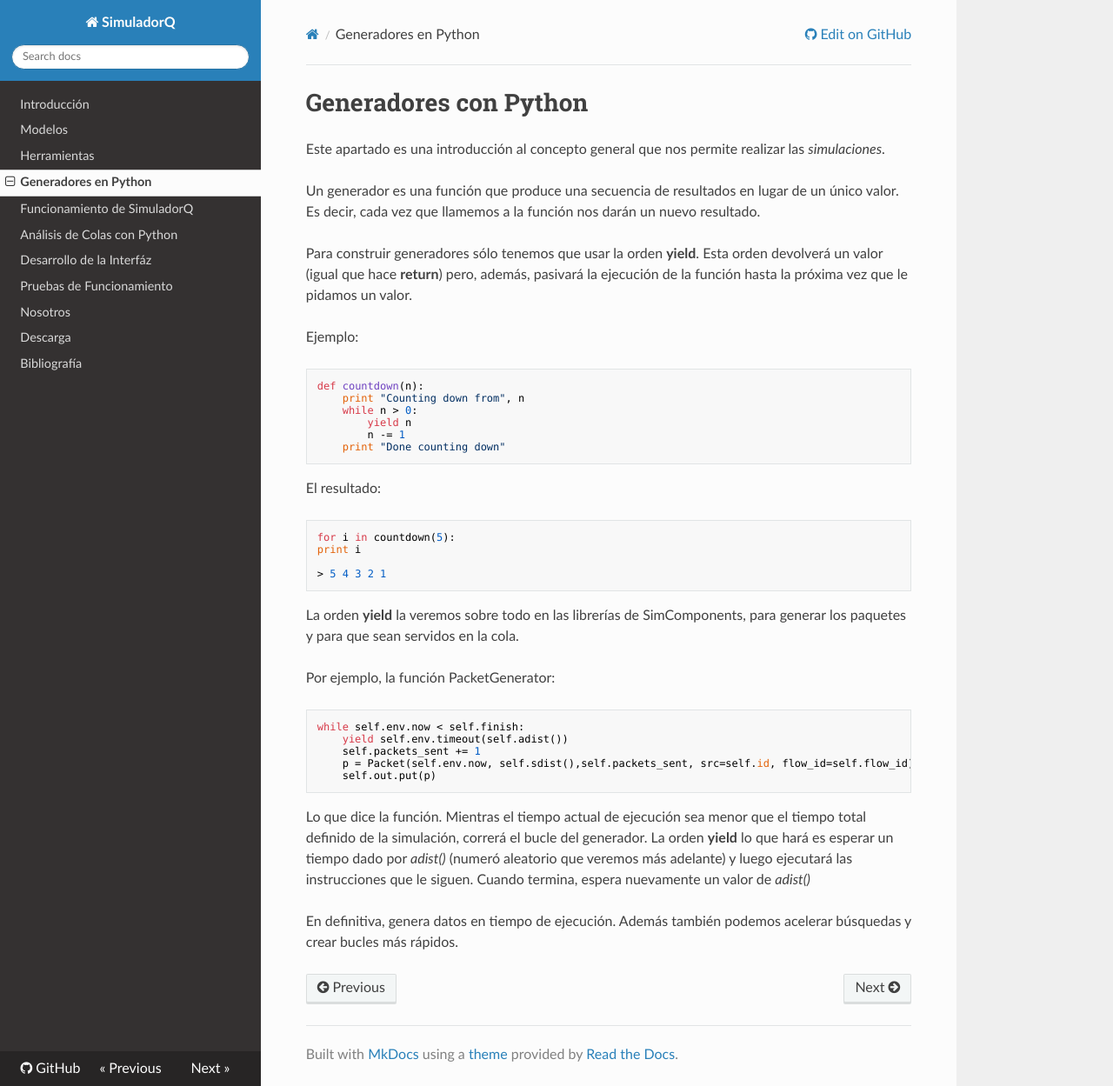
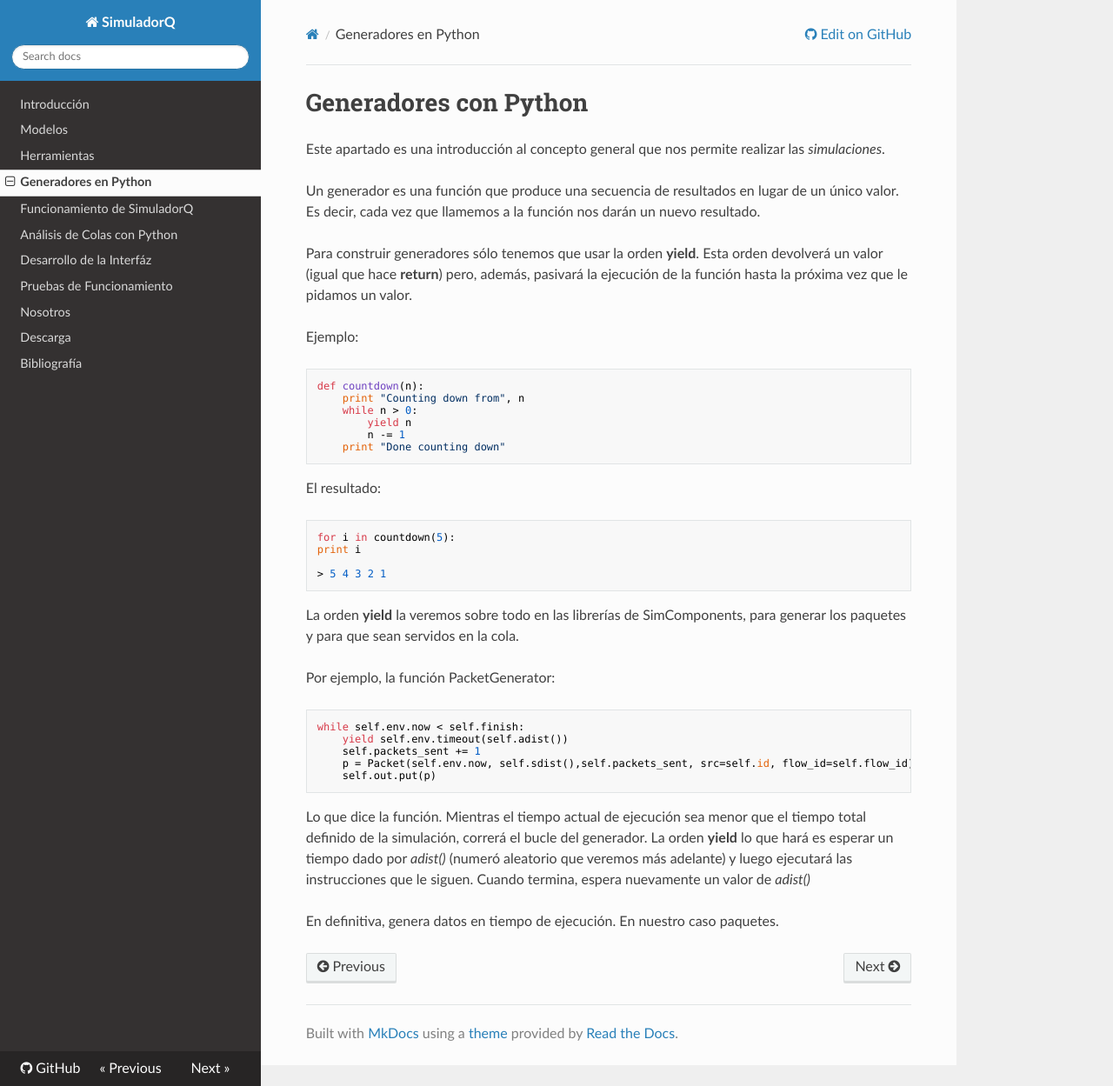
Before and after one commit to m-ibarra-arg/trafico, an MkDocs documentation site: the page built from docs/GeneradoresPython.md, in a window 1280 px wide and 1249 px high. Shown: the whole window at 87% size. Built offline with MkDocs 1.6.1, drawn with Linux system fonts in a browser that asks for light colours; nearby versions of some CDN libraries; old or Windows-style settings are respelled for this version of MkDocs.

Commit message:
Uploaded by https://stackedit.io/

```diff
--- a/docs/GeneradoresPython.md
+++ b/docs/GeneradoresPython.md
@@ -38,9 +38,9 @@ while self.env.now < self.finish:
 Lo que dice la función. Mientras el tiempo actual de ejecución sea menor que el tiempo total definido de la simulación, correrá el bucle del generador.
 La orden **yield** lo que hará es esperar un tiempo dado por *adist()* (numeró aleatorio que veremos más adelante) y luego ejecutará las instrucciones que le siguen. Cuando termina, espera nuevamente un valor de *adist()*
 
-En definitiva,  genera  datos en tiempo de ejecución. Además también podemos acelerar búsquedas y crear bucles más rápidos.
+En definitiva,  genera  datos en tiempo de ejecución. En nuestro caso paquetes.
 <!--stackedit_data:
-eyJoaXN0b3J5IjpbLTYxMjUxMjM3NSwtMTEwNTg1NTIyNSwtMT
+eyJoaXN0b3J5IjpbMTE5NzIyNjIwMCwtMTEwNTg1NTIyNSwtMT
 Y5NzExMjUwNiwtMTM3NDgyMDMsMTg3Nzg2OTg5NywxMzk1MjAy
 MTA5LC0zMTI4OTM5N119
 -->
```
